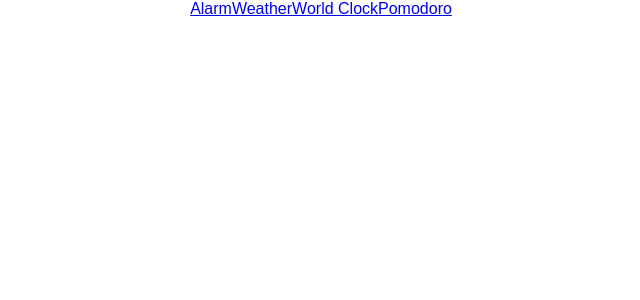
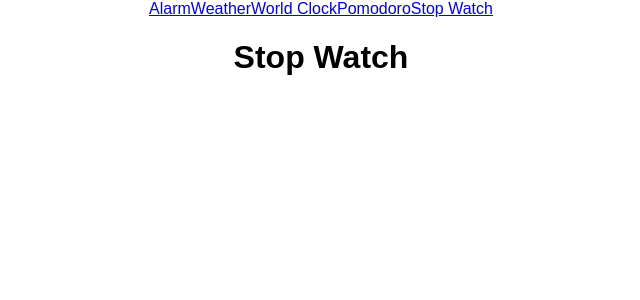
Before and after one commit to dpark926/my_momentum, a React (Create React App) app in the folder countdown_alarm_client/: page /stopwatch in a window 1280 px wide. Shown: the top 300 px of the page, without its empty margins (319-959 px from the left). Built offline with nearby package versions, Linux system fonts and the light colour scheme.

Commit message:
add StopWatch container

```diff
--- a/countdown_alarm_client/src/App.js
+++ b/countdown_alarm_client/src/App.js
@@ -7,6 +7,7 @@
 import Alarm from './containers/Alarm.js'
 import WorldClock from './containers/WorldClock.js'
 import Pomodoro from './containers/Pomodoro.js'
+import StopWatch from './containers/StopWatch.js'
 
 class App extends Component {
   render() {
@@ -24,6 +25,7 @@
         <Route path="/alarm" component={Alarm}/>
         <Route path="/worldclock" component={WorldClock}/>
         <Route path="/pomodoro" component={Pomodoro}/>
+        <Route path="/stopwatch" component={StopWatch}/>
       </div>
     );
   }
--- a/countdown_alarm_client/src/components/NavBar.js
+++ b/countdown_alarm_client/src/components/NavBar.js
@@ -8,6 +8,7 @@
       <Link to="weather" className='navbar-category'>Weather</Link>
       <Link to="worldclock" className='navbar-category'>World Clock</Link>
       <Link to="pomodoro" className='navbar-category'>Pomodoro</Link>
+      <Link to="stopwatch" className='navbar-category'>Stop Watch</Link>
     </div>
   )
 }
--- /dev/null
+++ b/countdown_alarm_client/src/containers/StopWatch.js
@@ -0,0 +1,21 @@
+import React, {Component} from 'react'
+
+class StopWatch extends Component {
+  constructor () {
+    super()
+
+    this.state = {
+
+    }
+  }
+
+  render () {
+    return (
+      <div>
+        <h1>Stop Watch</h1>
+      </div>
+    )
+  }
+}
+
+export default StopWatch
```
